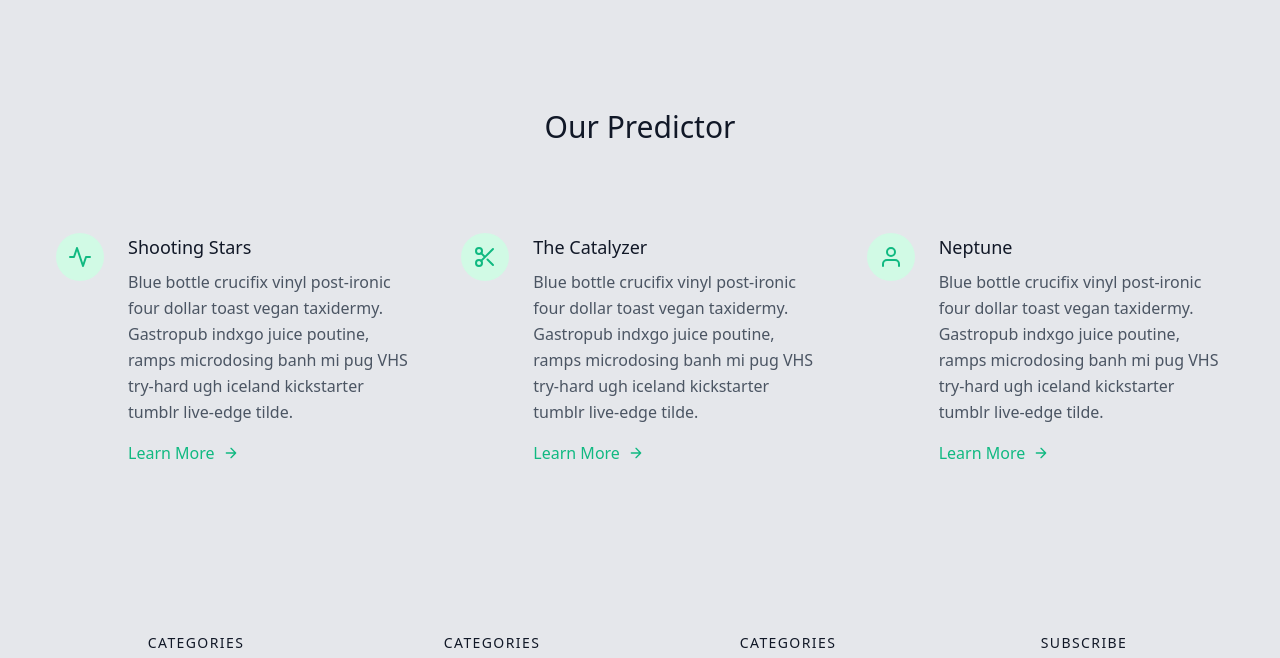
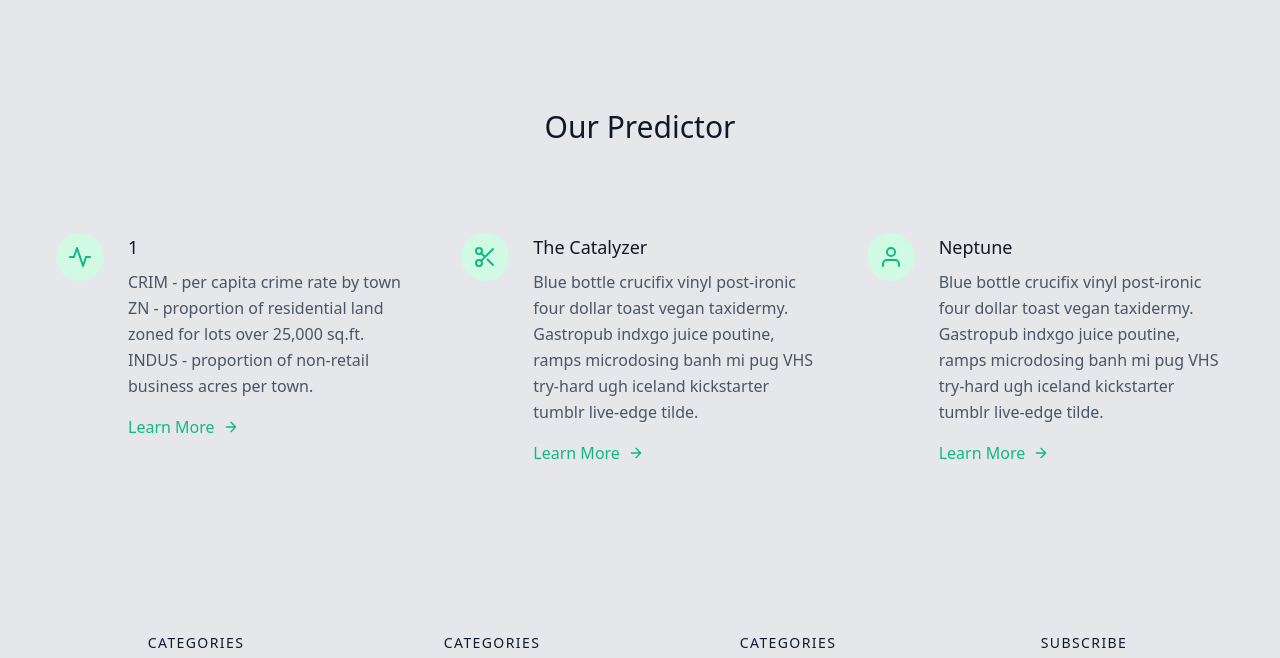
Before and after one commit to pratik9881/FNP, a Flask app: page / in a window 1280 px wide. Shown: the part 1056-1714 px from the top of the page. Run offline with Flask 2, Linux system fonts and the light colour scheme; grey boxes labelled with a size stand in for pictures from a placeholder-image service; parts of the project's set-up code (start-up, migrations or seed data) failed here and were passed over; some libraries are stand-ins or nearby versions.

Commit message:
Update index.html

```diff
--- a/templates/index.html
+++ b/templates/index.html
@@ -95,8 +95,10 @@
                 </svg>
               </div>
               <div class="flex-grow pl-6">
-                <h2 class="text-gray-900 text-lg title-font font-medium mb-2">Shooting Stars</h2>
-                <p class="leading-relaxed text-base">Blue bottle crucifix vinyl post-ironic four dollar toast vegan taxidermy. Gastropub indxgo juice poutine, ramps microdosing banh mi pug VHS try-hard ugh iceland kickstarter tumblr live-edge tilde.</p>
+                <h2 class="text-gray-900 text-lg title-font font-medium mb-2">1</h2>
+                <p class="leading-relaxed text-base">CRIM - per capita crime rate by town
+ZN - proportion of residential land zoned for lots over 25,000 sq.ft.
+INDUS - proportion of non-retail business acres per town.</p>
                 <a class="mt-3 text-green-500 inline-flex items-center">Learn More
                   <svg fill="none" stroke="currentColor" stroke-linecap="round" stroke-linejoin="round" stroke-width="2" class="w-4 h-4 ml-2" viewBox="0 0 24 24">
                     <path d="M5 12h14M12 5l7 7-7 7"></path>
```
